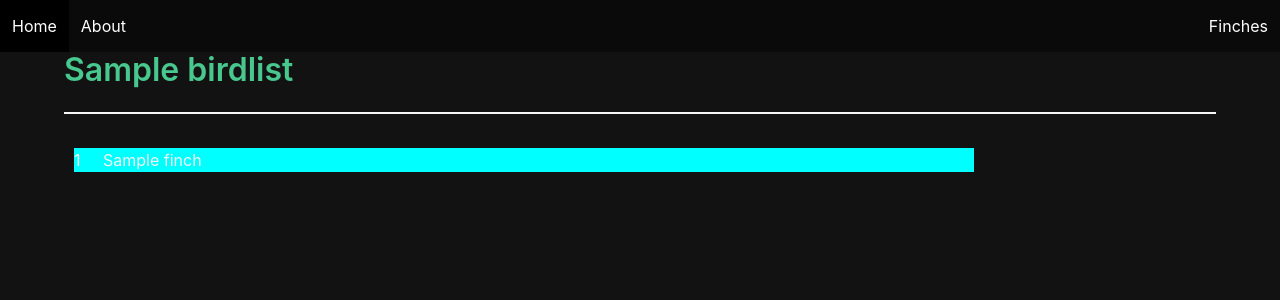
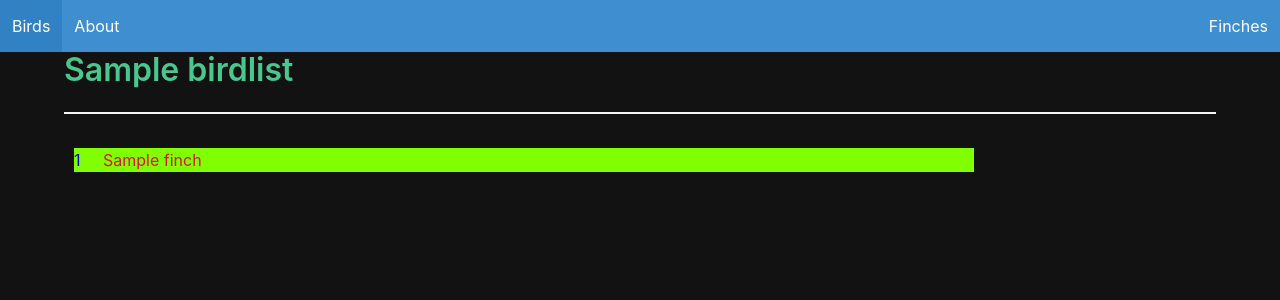
Before and after one commit to BISrat3/Finch_Collector, a Django app: page / in a window 1280 px wide. Shown: the top 300 px of the page. Run offline with Django 4.2, Linux system fonts and the light colour scheme; tables that the repository leaves empty hold one stand-in row (values such as "Sample post").

Commit message:
style_pages

```diff
--- a/main_app/models.py
+++ b/main_app/models.py
@@ -5,7 +5,7 @@
 
     name = models.CharField(max_length=100)
     img = models.CharField(max_length=250)
-    age = models.TextField(max_length=100)
+    age = models.CharField(max_length=100)
 
     def __str__(self):
         return self.name
--- a/main_app/static/styles/main.css
+++ b/main_app/static/styles/main.css
@@ -7,13 +7,17 @@
 h1,
 h2,
 h3 {
-    color: #ffffff;
+    color:red;
 }
 
 .title {
-    color: #ffffff;
+    color: green;
 }
 
+.header {
+    color:yellow;
+    padding-left: 20px;
+}
 
 .gallery {
     display: grid;
@@ -29,6 +33,10 @@
 .gallery .card:hover {
     transform: scale(1.1);
     z-index: 10;
+}
+
+.Create_form{
+    background-color: yellow;
 }
 
 p {
@@ -99,14 +107,14 @@
     /*  New Template Columns  */
     grid-template-columns: 0.1fr 3fr 0.5fr 0.3fr;
     border-radius: 5px;
-    color: white;
+    color:red;
   }
 
   span{
-      color: white;
-      background-color: aqua;
+      color:mediumblue;
+      background-color:chartreuse;
   }
 
   span h4{
-      color: whitesmoke;
+      color: crimson;
   }
--- a/main_app/templates/base.html
+++ b/main_app/templates/base.html
@@ -14,9 +14,9 @@
     </head>
     <body >
 
-        <nav class="navbar is-black" role="navigation" aria-label="main navigation">
+        <nav class="navbar is-info" role="navigation" aria-label="main navigation">
             <div class="navbar-brand">
-                <a class="navbar-item" href="/">Home</a>
+                <a class="navbar-item" href="/">Birds</a>
                 <a role="button" class="navbar-burger" aria-label="menu" aria-expanded="false">
                     <span aria-hidden="true"></span>
                     <span aria-hidden="true"></span>
--- a/main_app/templates/finches_create.html
+++ b/main_app/templates/finches_create.html
@@ -2,7 +2,7 @@
 {% block content %}
 <h1>Add a Finch</h1>
 
-<form method="post">
+<form method="post" class="Create_form">
 <!-- Security Feature  -->
   {% csrf_token %}
 <!--  Generate inputs  -->
--- a/main_app/templates/finches_list.html
+++ b/main_app/templates/finches_list.html
@@ -5,7 +5,7 @@
 
 {% block content %}
 
-<h1 class="title"> {{header}}</h1>
+<h1 class="title header"> {{header}}</h1>
 <form class="mb-5" method="get">
   <div class="field has-addons">
     <div class="control">
```
